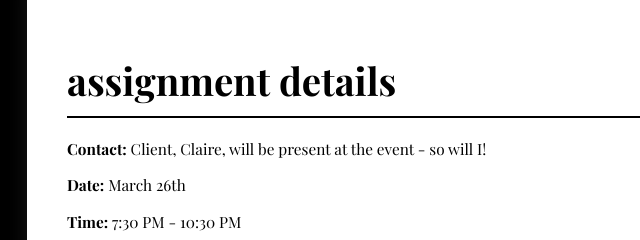
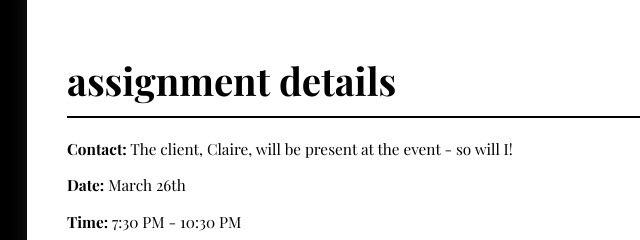
Before and after one commit to svetlanadubkova/jadeuandoteamassignment, a plain HTML site: page index.html in a window 1280 px wide. Shown: the part 968-1208 px from the top of the page, 101-741 px from the left. Drawn offline with nearby package versions, Linux system fonts and the light colour scheme; a web font is replaced by a local one.

Commit message:
Update index.html

```diff
--- a/index.html
+++ b/index.html
@@ -371,7 +371,7 @@
     <section class="section" id="assignment">
     <div class="assignment-details">
         <h2>assignment details</h2>
-        <p><strong>Contact:</strong> Client, Claire, will be present at the event - so will I!</p>
+        <p><strong>Contact:</strong> The client, Claire, will be present at the event - so will I!</p>
         <p><strong>Date:</strong> March 26th</p>
         <p><strong>Time:</strong> 7:30 PM - 10:30 PM</p>
         <p><strong>Location:</strong> 3385 Bedford Avenue (between L and M), Midwood, Brooklyn</p>
```
